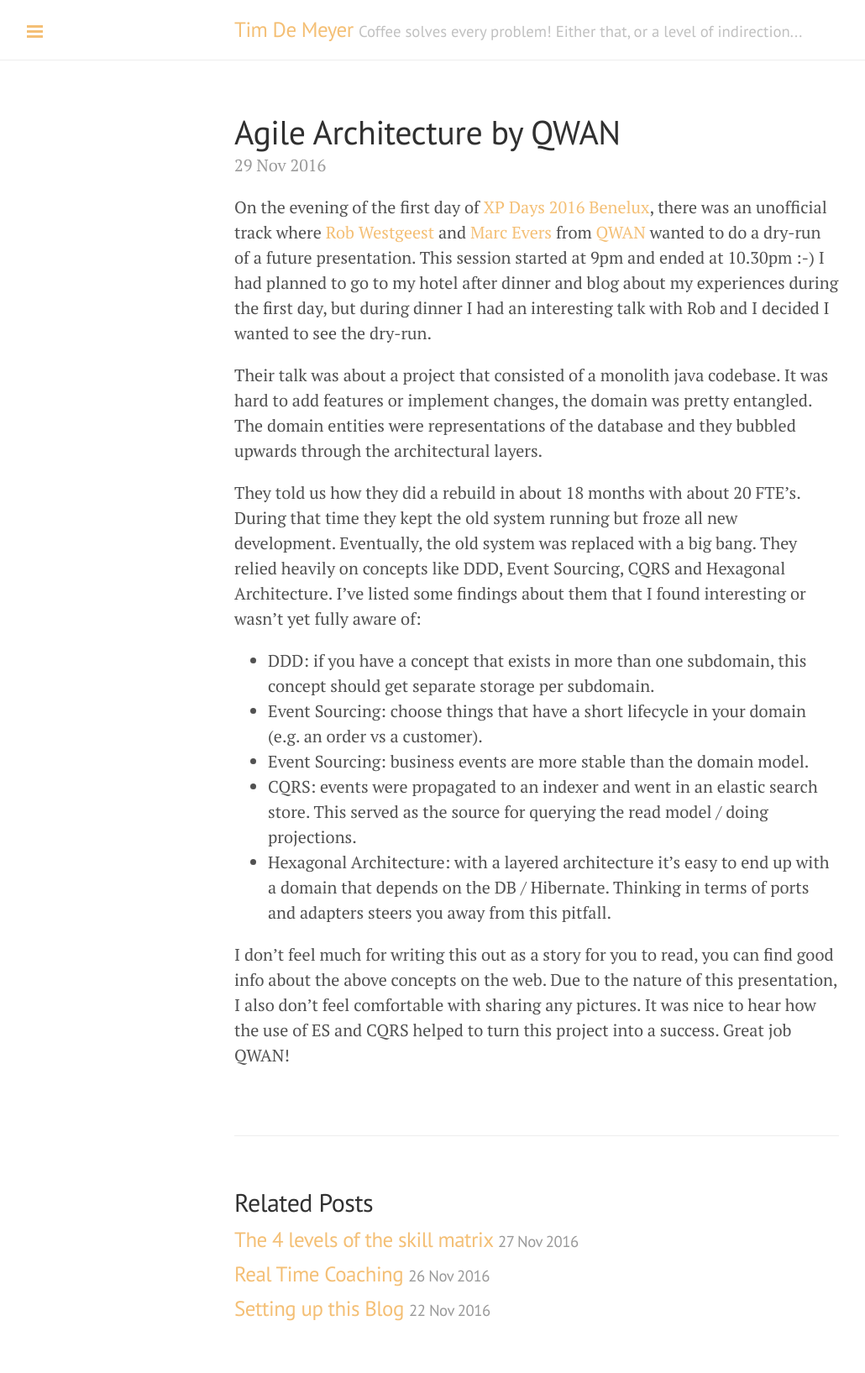
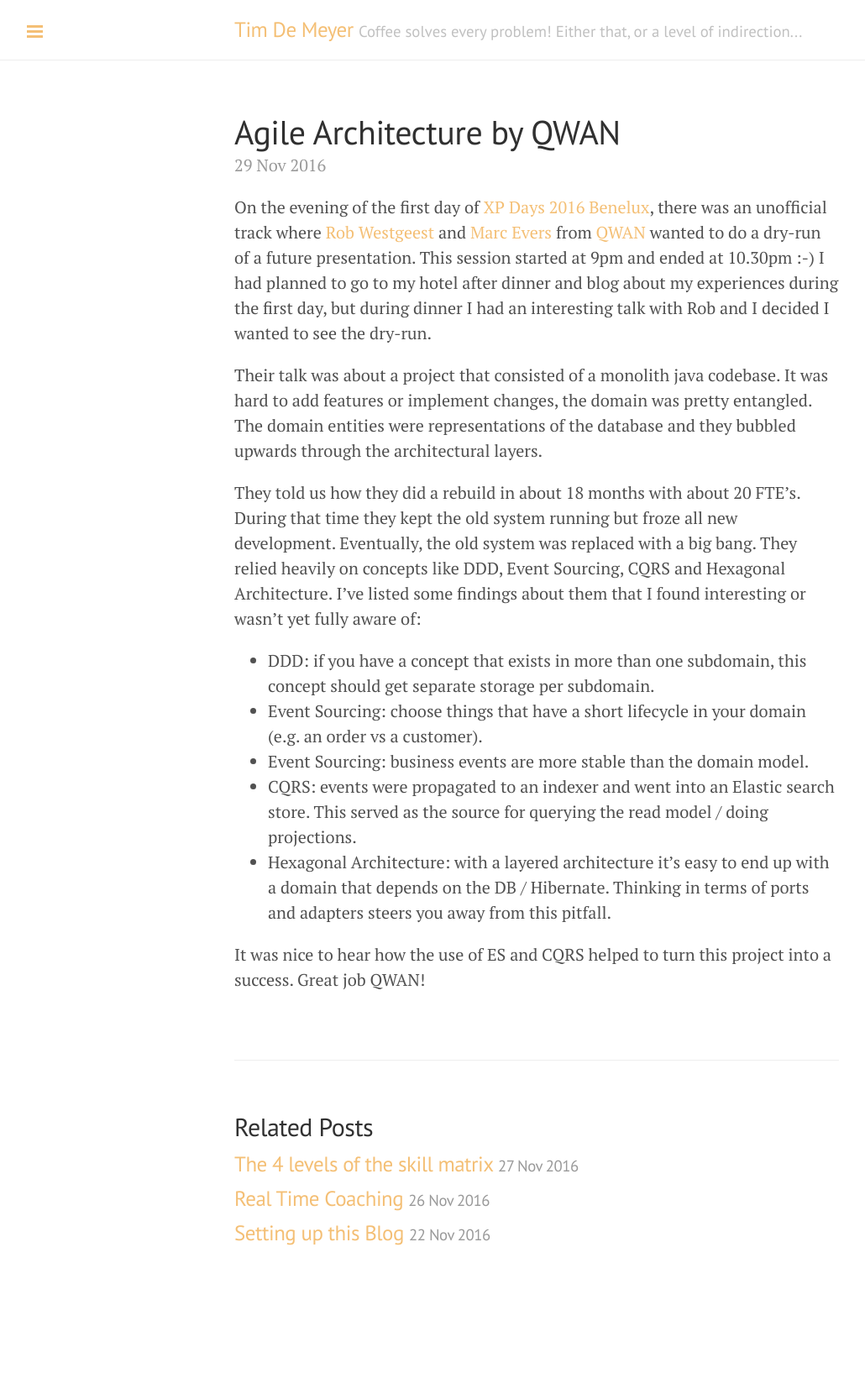
Before and after one commit to TimDM1980/TimDM1980.github.io, a Jekyll site: the page built from _posts/2016-11-29-qwan-agile-architecture.markdown, in a window 1280 px wide. Shown: the whole page at 84% size, without its empty margins (1-1031 px from the left). Built offline with Jekyll 4.4.1, drawn with Linux system fonts in a browser that asks for light colours; comment, search, counter and statistics services are not loaded; after the commit the page ends 1545 px from its top, so only the background shows below that.

Commit message:
qwan post corrections

```diff
--- a/_posts/2016-11-29-qwan-agile-architecture.markdown
+++ b/_posts/2016-11-29-qwan-agile-architecture.markdown
@@ -23,10 +23,8 @@ I've listed some findings about them that I found interesting or wasn't yet full
 * DDD: if you have a concept that exists in more than one subdomain, this concept should get separate storage per subdomain.
 * Event Sourcing: choose things that have a short lifecycle in your domain (e.g. an order vs a customer).
 * Event Sourcing: business events are more stable than the domain model.
-* CQRS: events were propagated to an indexer and went in an elastic search store. This served as the source for querying the read model / doing projections.
+* CQRS: events were propagated to an indexer and went into an Elastic search store. This served as the source for querying the read model / doing projections.
 * Hexagonal Architecture: with a layered architecture it's easy to end up with a domain that depends on the DB / Hibernate. Thinking in terms of ports and adapters steers you away from this pitfall.
 
-I don't feel much for writing this out as a story for you to read, you can find good info about the above concepts on the web.
-Due to the nature of this presentation, I also don't feel comfortable with sharing any pictures.
 It was nice to hear how the use of ES and CQRS helped to turn this project into a success.
 Great job QWAN!
```
